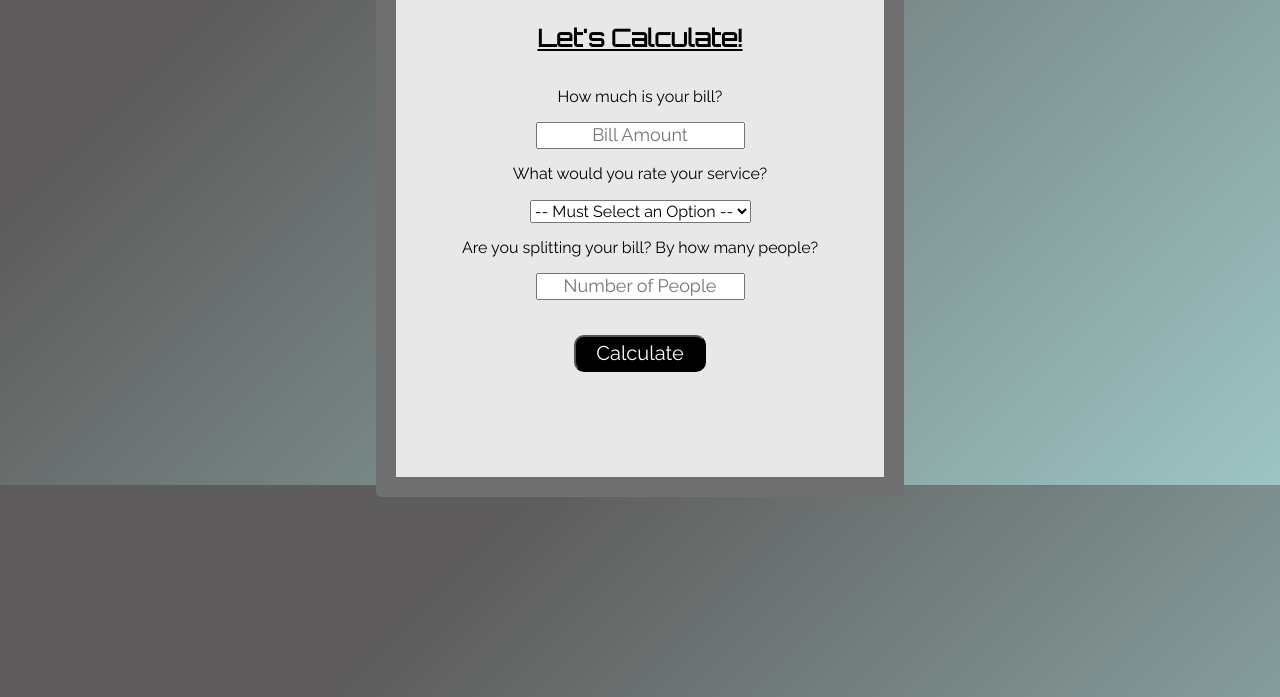
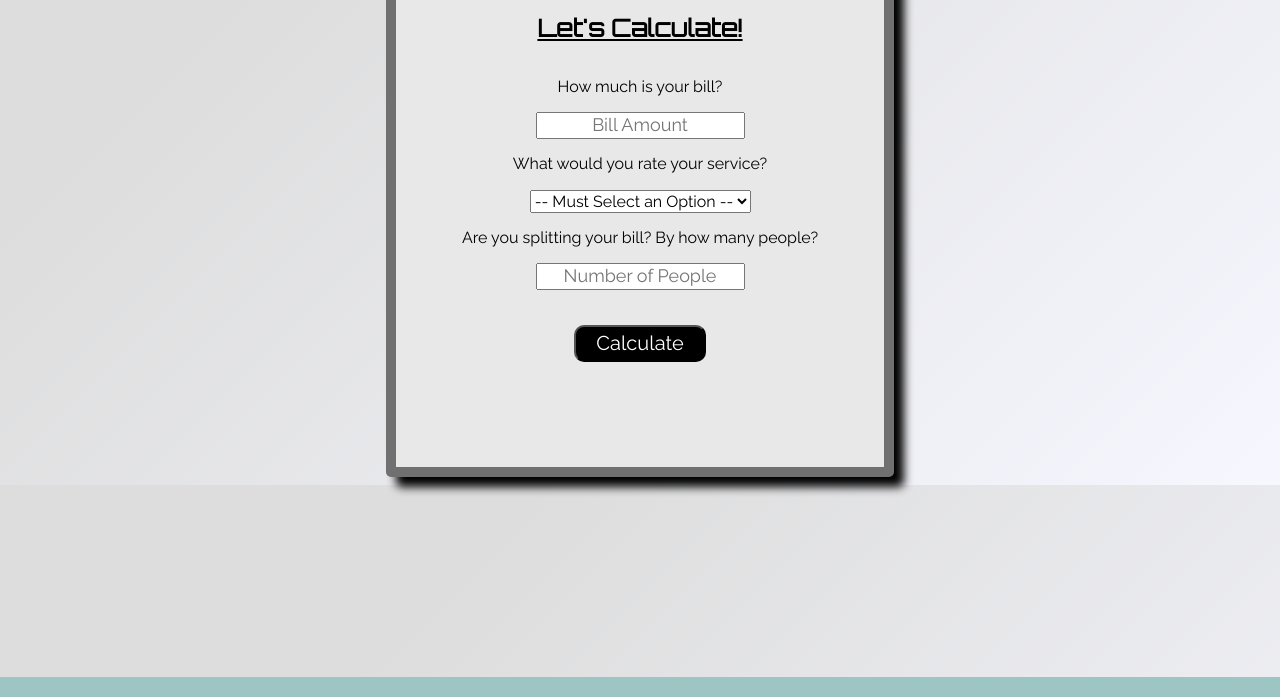
Before and after one commit to nath248/tip-calculator-javascript, a plain HTML site: page index.html in a window 1280 px wide. Shown: the part 315-1012 px from the top of the page. Drawn offline with Linux system fonts and the light colour scheme.

Commit message:
Update to styling

```diff
--- a/css/main.css
+++ b/css/main.css
@@ -1,6 +1,6 @@
 body {
     background-color: #9dc5c3;
-    background-image: linear-gradient(315deg, #9dc5c3 0%, #5e5c5c 74%);
+    background-image: linear-gradient(315deg, #F6F7FF 0%, #DDDDDD 74%);
     background-attachment: fixed;
     font-family: 'Raleway', sans-serif;
     width: 100vw;
@@ -14,12 +14,13 @@ body {
     padding: 20px 20px 70px 20px;
     text-align: center;
     background-color: #E8E8E8;
-    border: 20px solid #707070;
+    border: 10px solid #707070;
     border-radius: 5px;
     display: flex;
     justify-content: center;
     align-items: center;
     flex-flow: column;
+    box-shadow: 10px 10px 10px black;
 }
 
 h1,
--- a/js/script.js
+++ b/js/script.js
@@ -1,5 +1,5 @@
   // Global variables
-  let billAmount = document.getElementById("bill-amount").value;
+  let billAmount = Number(document.getElementById("bill-amount").value);
   let tipPercentage = document.getElementById("service").value;
   let numOfPeople = document.getElementById("people").value;
   const tipElement = document.getElementById("total-tip");
@@ -21,9 +21,10 @@
       } else {
           each.style.display = "block";
       }
+
       let total = (billAmount * tipPercentage) / numOfPeople;
       total = total.toFixed(2);
-      console.log(total);
+
       tipElement.classList.add("calculator-end");
       tipElement.classList.remove("calculator-end");
       tipAmount.innerText = total;
```
